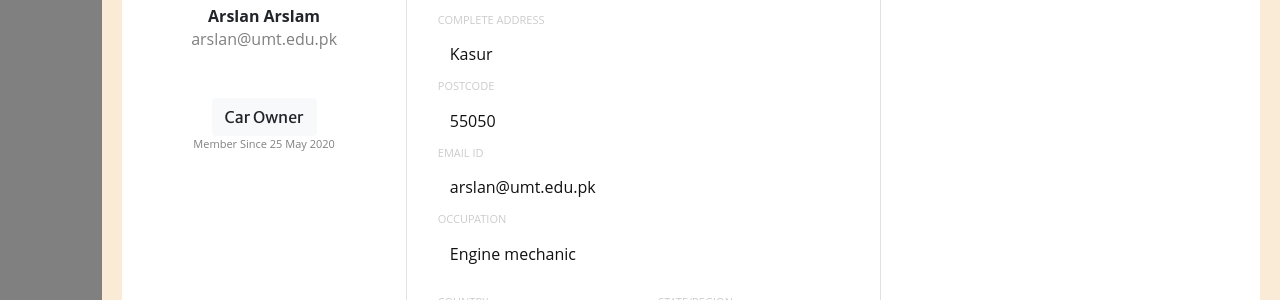
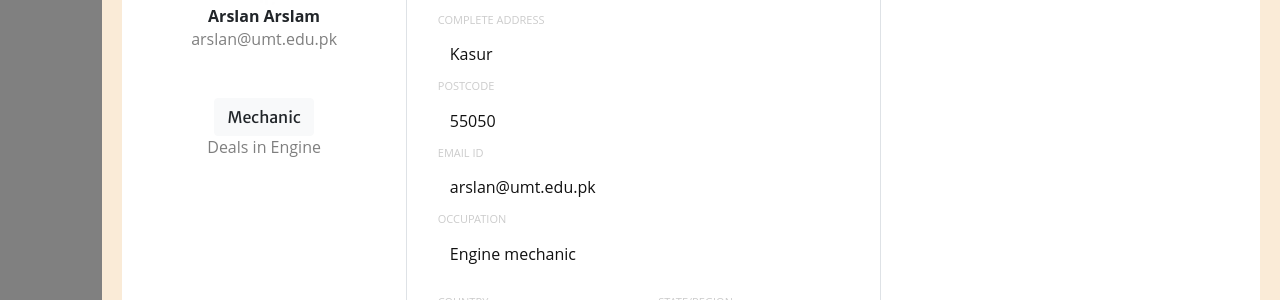
Before and after one commit to azil-fozan/CarZen-WebApp, a Django app: page /user_profile/receipts/ in a window 1280 px wide. Shown: the part 355-655 px from the top of the page. Run offline with Django 3.2, Linux system fonts and the light colour scheme; some libraries are stand-ins or nearby versions.

Commit message:
mechanic

```diff
--- a/user_profiles/templates/basic_profile.html
+++ b/user_profiles/templates/basic_profile.html
@@ -32,13 +32,13 @@
                         <span class="text-black-50">{{ user_email }}</span>
                         <span>
                             <div class="mt-5 text-center">
-                                <div class="btn btn-light" type="button">
-                                    {% if user_type != 'mechanic' %}Car Owner{% else %}Mechanic{% endif %}
+                                <div class="btn btn-light" type="button" style="pointer-events: none;">
+                                    {% if user_type != 'Mechanic' %}Car Owner{% else %}Mechanic{% endif %}
                                 </div>
                             </div>
                         </span>
-{#                        <span class="text-black-50">Deals in {{ expertise }}</span>#}
-                        <span class="text-black-50 labels">Member Since 25 May 2020</span>
+                        <span class="text-black-50">Deals in {{ expertise }}</span>
+{#                        <span class="text-black-50 labels">Member Since 25 May 2020</span>#}
                     </div>
                 </div>
                 <div class="col-md-5 border-right">
```
